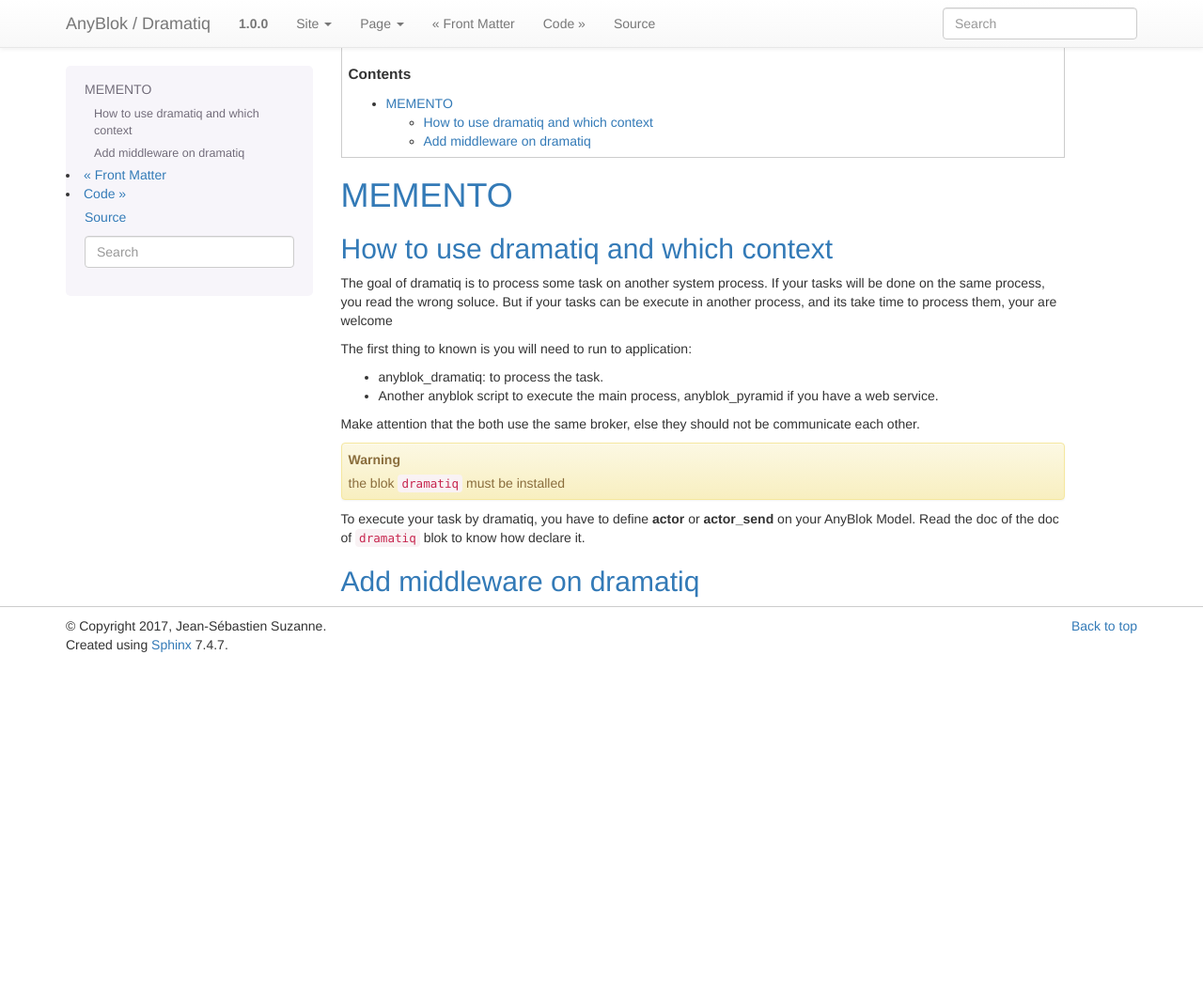
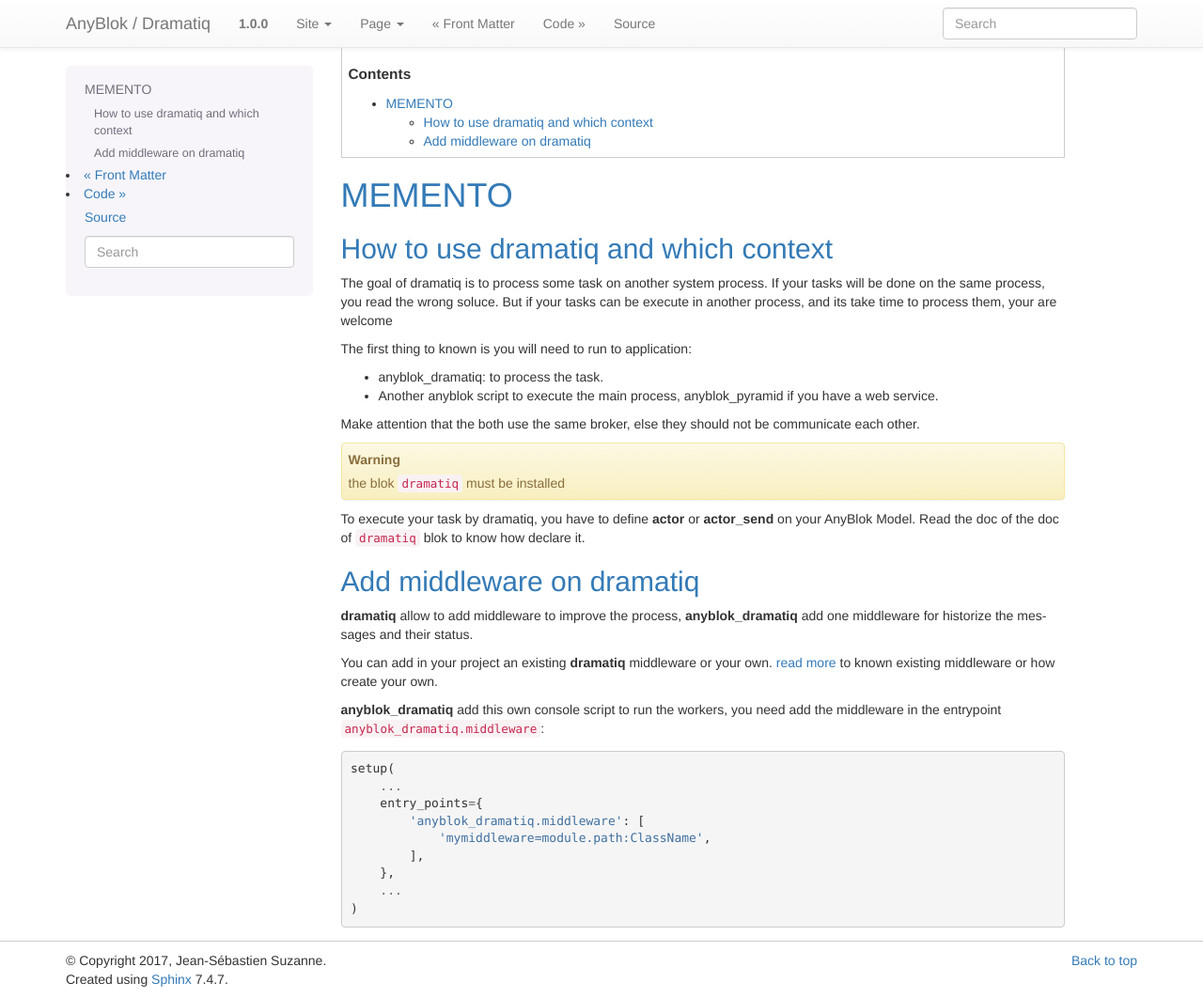
Before and after one commit to AnyBlok/anyblok_dramatiq, a Sphinx documentation site: the page built from doc/MEMENTO.rst, in a window 1280 px wide and 1062 px high. Shown: the whole window at 94% size. Built offline with Sphinx 7.4.7, drawn with Linux system fonts in a browser that asks for light colours; the version number is read from the project's files by our own code.

Commit message:
Add middleware in memento

```diff
--- a/doc/MEMENTO.rst
+++ b/doc/MEMENTO.rst
@@ -35,3 +35,19 @@ Read the doc of the doc of ``dramatiq`` blok to know how declare it.
 
 Add middleware on dramatiq
 --------------------------
+
+**dramatiq** allow to add middleware to improve the process, **anyblok_dramatiq** add one middleware for historize the messages and their status.
+
+You can add in your project an existing **dramatiq** middleware or your own. `read more <https://dramatiq.io/reference.html#middleware>`_ to known existing middleware or how create your own.
+
+**anyblok_dramatiq** add this own console script to run the workers, you need add the middleware in the entrypoint ``anyblok_dramatiq.middleware``::
+
+    setup(
+        ...
+        entry_points={
+            'anyblok_dramatiq.middleware': [
+                'mymiddleware=module.path:ClassName',
+            ],
+        },
+        ...
+    )
```
